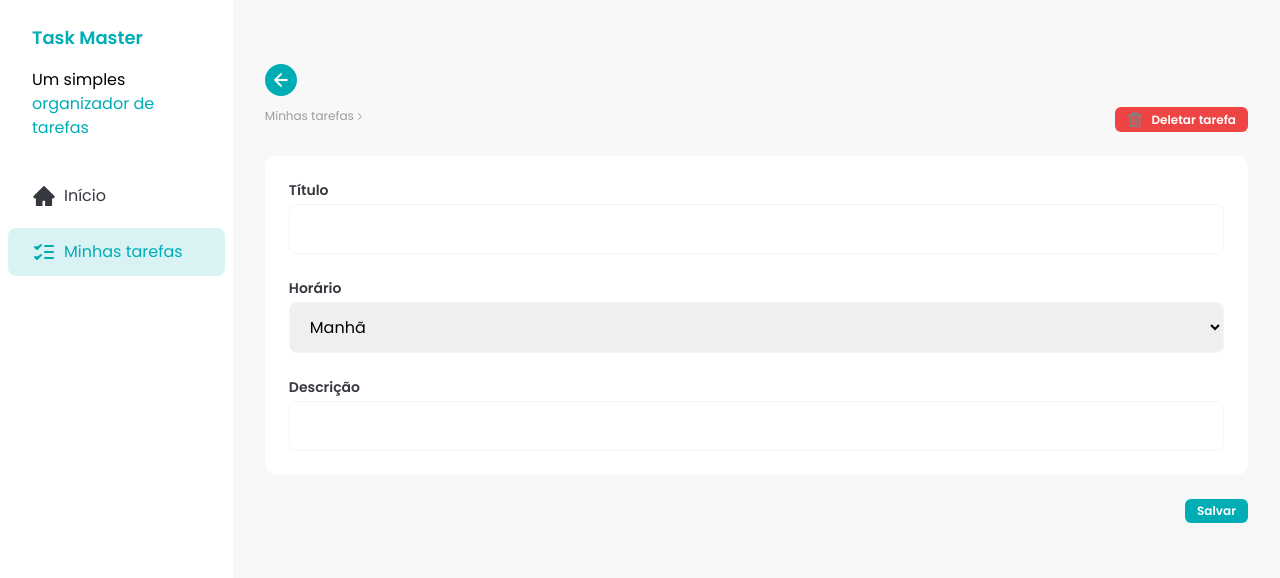
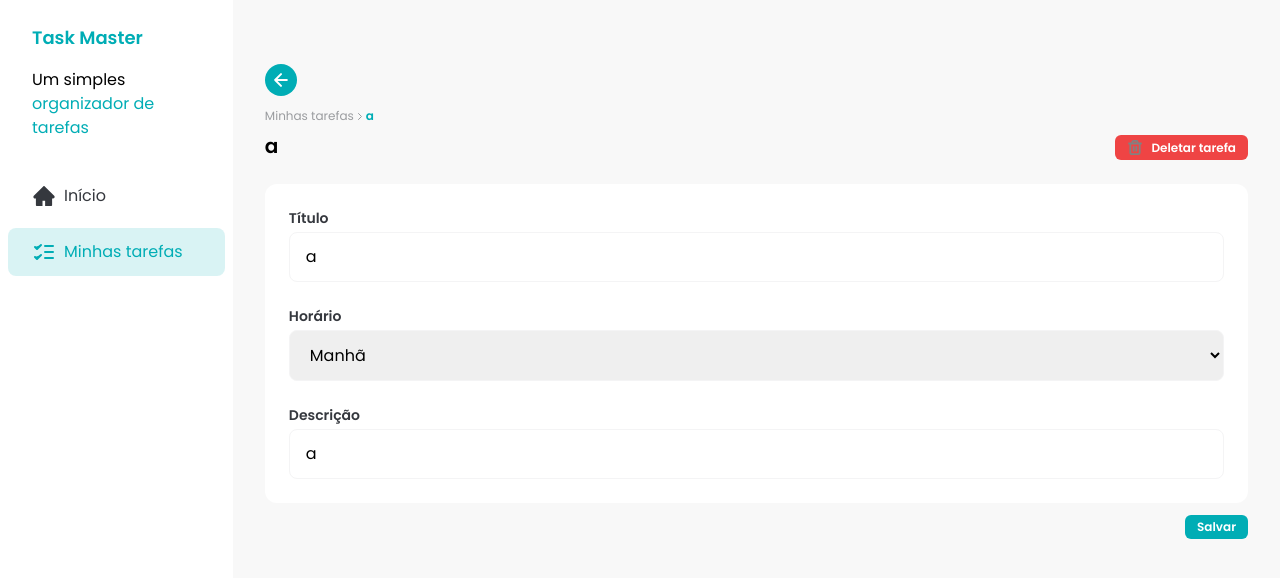
Before and after one commit to gabrielqrzz/fsc-task-manager, a React (Vite) app: page /task/00b68951-d7d8-4a61-aa8f-26e1d9d41780 in a window 1280 px wide. Shown: the top 578 px of the page. Built offline with nearby package versions, Linux system fonts and the light colour scheme; no server answers; data requests are answered from the project's data file.

Commit message:
feat: add react hook form to TaskDetails page

```diff
--- a/db.json
+++ b/db.json
@@ -1,10 +1,24 @@
 {
   "tasks": [
     {
-      "id": "6cb06985-9588-4585-9bfa-2fb8899dc29c",
-      "title": "Ler",
+      "id": "bfe5628f-d880-40d2-aa4f-813bf92143fe",
+      "title": "Estudare",
+      "time": "afternoon",
+      "description": "Estudar para a prova",
+      "status": "not_started"
+    },
+    {
+      "id": "802f84ea-8555-4a6e-b1d3-09c48527c65a",
+      "title": "aaa",
+      "time": "evening",
+      "description": "aaaaa",
+      "status": "not_started"
+    },
+    {
+      "id": "00b68951-d7d8-4a61-aa8f-26e1d9d41780",
+      "title": "a",
       "time": "morning",
-      "description": "aaa",
+      "description": "a",
       "status": "not_started"
     }
   ]
--- a/package.json
+++ b/package.json
@@ -15,6 +15,7 @@
     "prop-types": "^15.8.1",
     "react": "^18.2.0",
     "react-dom": "^18.2.0",
+    "react-hook-form": "^7.52.1",
     "react-router-dom": "^6.25.1",
     "react-transition-group": "^4.4.5",
     "sonner": "^1.5.0",
--- a/src/pages/task-details.jsx
+++ b/src/pages/task-details.jsx
@@ -1,4 +1,5 @@
-import { useEffect, useRef, useState } from 'react'
+import { useEffect, useState } from 'react'
+import { useForm } from 'react-hook-form'
 import { Link, useNavigate, useParams } from 'react-router-dom'
 import { toast } from 'sonner'
 
@@ -18,12 +19,13 @@ const TaskDetailsPage = () => {
   const { taskId } = useParams()
   const [task, setTask] = useState()
   const navigate = useNavigate()
-  const [saveIsLoading, setSaveIsLoading] = useState(false)
-  const [errors, setErrors] = useState([])
 
-  const titleRef = useRef()
-  const descriptionRef = useRef()
-  const timeRef = useRef()
+  const {
+    register,
+    formState: { errors, isSubmitting },
+    handleSubmit,
+    reset,
+  } = useForm()
 
   const handleBackClick = () => {
     navigate(-1)
@@ -36,61 +38,26 @@ const TaskDetailsPage = () => {
       })
       const data = await response.json()
       setTask(data)
+      reset(data)
     }
     fetchTask()
-  }, [taskId])
+  }, [taskId, reset])
 
-  const handleSaveClick = async () => {
-    setSaveIsLoading(true)
-    const newErrors = []
-
-    const title = titleRef.current.value
-    const description = descriptionRef.current.value
-    const time = timeRef.current.value
-
-    if (!title.trim()) {
-      newErrors.push({
-        inputName: 'title',
-        message: 'O título é obrigatório',
-      })
-    }
-
-    if (!time.trim()) {
-      newErrors.push({
-        inputName: 'time',
-        message: 'O horário é obrigatório',
-      })
-    }
-
-    if (!description.trim()) {
-      newErrors.push({
-        inputName: 'description',
-        message: 'A descrição é obrigatória',
-      })
-    }
-
-    setErrors(newErrors)
-
-    if (newErrors.length > 0) {
-      return saveIsLoading(false)
-    }
-
+  const handleSaveClick = async (data) => {
     const response = await fetch(`http://localhost:3000/tasks/${task.id}`, {
       method: 'PATCH',
       body: JSON.stringify({
-        title,
-        description,
-        time,
+        title: data.title.trim(),
+        description: data.description.trim(),
+        time: data.time.trim(),
       }),
     })
 
     if (!response.ok) {
-      toast.error('Ocorreu um erro ao salvar a tarefa.')
-      return setSaveIsLoading(false)
+      return toast.error('Ocorreu um erro ao salvar a tarefa.')
     }
     const newTask = await response.json()
     setTask(newTask)
-    setSaveIsLoading(false)
     toast.success('Tarefa salva com sucesso!')
   }
 
@@ -104,12 +71,6 @@ const TaskDetailsPage = () => {
     toast.success('Tarefa deletada com sucesso!')
     navigate(-1)
   }
-
-  const titleError = errors.find((error) => error.inputName === 'title')
-  const timeError = errors.find((error) => error.inputName === 'time')
-  const descriptionError = errors.find(
-    (error) => error.inputName === 'description'
-  )
 
   return (
     <div className="flex">
@@ -150,23 +111,32 @@ const TaskDetailsPage = () => {
           </Button>
         </div>
 
+        <form onSubmit={handleSubmit(handleSaveClick)}>
           {/* dados da tarefa */}
           <div className="space-y-6 rounded-xl bg-brand-white p-6">
             <div>
               <Input
                 id="title"
                 label="Título"
-              defaultValue={task?.title}
-              errorMessage={titleError?.message}
-              ref={titleRef}
+                {...register('title', {
+                  required: 'O título é obrigatório.',
+                  validate: (value) => {
+                    if (!value.trim()) {
+                      return 'O título não pode ser vazio.'
+                    }
+                    return true
+                  },
+                })}
+                errorMessage={errors?.title?.message}
               ></Input>
             </div>
 
             <div>
               <TimeSelect
-              defaultValue={task?.time}
-              errorMessage={timeError?.message}
-              ref={timeRef}
+                {...register('time', {
+                  required: 'O horário é obrigatório.',
+                })}
+                errorMessage={errors?.time?.message}
               ></TimeSelect>
             </div>
 
@@ -174,24 +144,33 @@ const TaskDetailsPage = () => {
               <Input
                 id="description"
                 label="Descrição"
-              defaultValue={task?.description}
-              errorMessage={descriptionError?.message}
-              ref={descriptionRef}
+                {...register('description', {
+                  required: 'A descrição é obrigatória.',
+                  validate: (value) => {
+                    if (!value.trim()) {
+                      return 'A descrição não pode ser vazia.'
+                    }
+                    return true
+                  },
+                })}
+                errorMessage={errors?.description?.message}
               ></Input>
             </div>
           </div>
 
-        <div className="flex w-full justify-end gap-3">
+          {/* botão de salvar */}
+          <div className="flex w-full justify-end gap-3 pt-3">
             <Button
               size="large "
               color="primary"
-            onClick={handleSaveClick}
-            disabled={saveIsLoading}
+              disabled={isSubmitting}
+              type="submit"
             >
-            {saveIsLoading && <LoaderIcon className="animate-spin" />}
+              {isSubmitting && <LoaderIcon className="animate-spin" />}
               Salvar
             </Button>
           </div>
+        </form>
       </div>
     </div>
   )
```
Also changed, not shown: 1 other file (tests, documents, lock files or other folders). Lines whose indentation alone changed are shown as unchanged.
